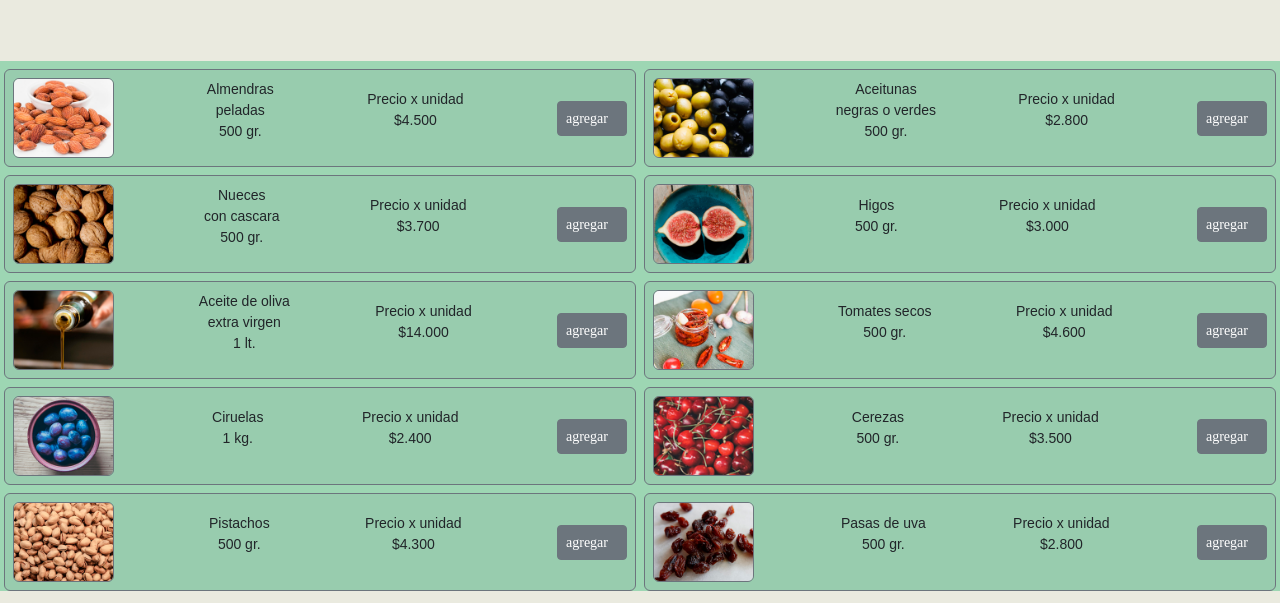
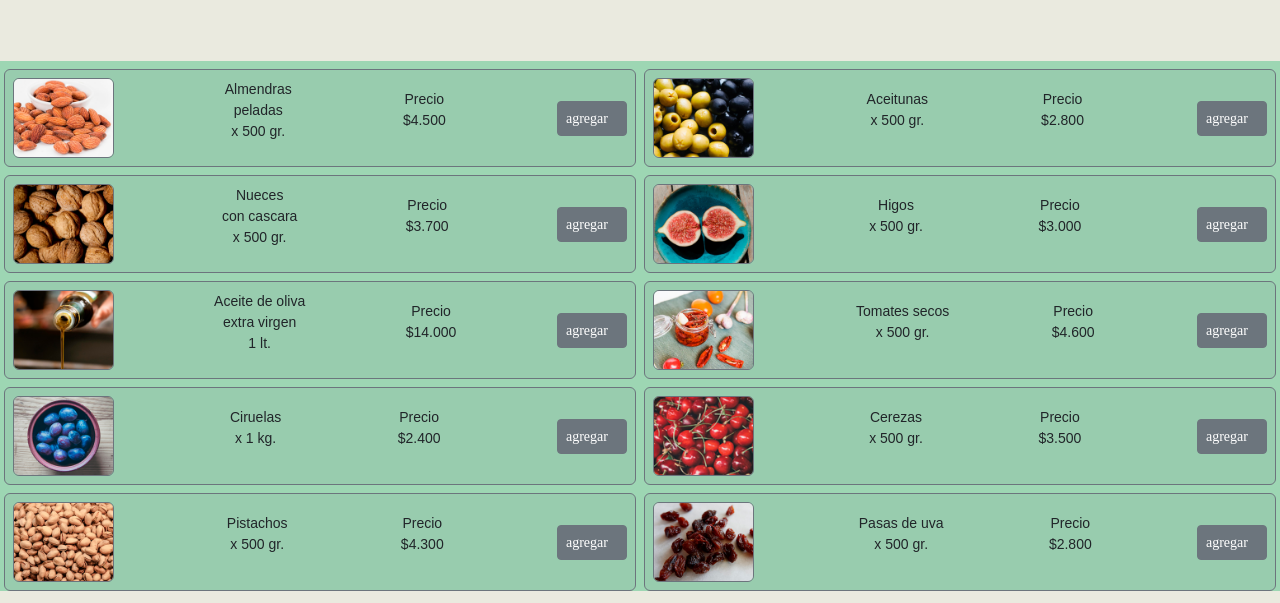
Before and after one commit to Sobrevivinsky/Organikaweb, a website: page pages/productos.html in a window 1280 px wide. Shown: the part 197-800 px from the top of the page. Drawn offline with nearby package versions, Linux system fonts and the light colour scheme.

Commit message:
version entrega final

```diff
--- a/pages/productos.html
+++ b/pages/productos.html
@@ -74,16 +74,16 @@
               <div class="col-12 col-md-6 col-lg-6 g-2">
                 <div class=" main__product--container p-2 bg-secondary bg-opacity-10 border border-secondary rounded align-items-center">
                   <img class="mt-0.5 border border-secondary rounded" src="../images/Productos/almendrasC_productos.jpg" height="80">
-                  <p class="main__product--text">Almendras<br>peladas<br>500 gr.</p>
-                  <p class="main__product--text">Precio x unidad<br>$4.500</p>
+                  <p class="main__product--text">Almendras<br>peladas<br>x 500 gr.</p>
+                  <p class="main__product--text">Precio<br>$4.500</p>
                   <button type="button" class="btn btn-secondary btn-sm main__button--product">agregar</button>
                 </div>
               </div>
               <div class="col-12 col-md-6 col-lg-6 g-2">
                 <div class=" main__product--container p-2 bg-secondary bg-opacity-10 border border-secondary rounded align-items-center">
                   <img class="mt-0.5 border border-secondary rounded" src="../images/Productos/aceitunasC_productos.jpg" height="80">
-                  <p class="main__product--text">Aceitunas<br>negras o verdes <br> 500 gr.</p>
-                  <p class="main__product--text">Precio x unidad<br>$2.800</p>
+                  <p class="main__product--text">Aceitunas<br>x 500 gr.</p>
+                  <p class="main__product--text">Precio<br>$2.800</p>
                   <button type="button" class="btn btn-secondary btn-sm main__button--product">agregar</button>
                 </div>
               </div>
@@ -92,16 +92,16 @@
               <div class="col-12 col-md-6 col-lg-6 g-2">
                 <div class=" main__product--container p-2 bg-secondary bg-opacity-10 border border-secondary rounded align-items-center">
                   <img class="mt-0.5 border border-secondary rounded" src="../images/Productos/nuecesC_productos.jpg" height="80">
-                  <p class="main__product--text">Nueces<br> con cascara <br> 500 gr.</p>
-                  <p class="main__product--text">Precio x unidad<br>$3.700</p>
+                  <p class="main__product--text">Nueces<br> con cascara <br>x 500 gr.</p>
+                  <p class="main__product--text">Precio<br>$3.700</p>
                   <button type="button" class="btn btn-secondary btn-sm main__button--product">agregar</button>
                 </div>
               </div>
               <div class="col-12 col-md-6 col-lg-6 g-2">
                 <div class=" main__product--container p-2 bg-secondary bg-opacity-10 border border-secondary rounded align-items-center">
                   <img class="mt-0.5 border border-secondary rounded" src="../images/Productos/higosC_productos.jpg" height="80">
-                  <p class="main__product--text">Higos<br> 500 gr.</p>
-                  <p class="main__product--text">Precio x unidad<br>$3.000</p>
+                  <p class="main__product--text">Higos<br>x 500 gr.</p>
+                  <p class="main__product--text">Precio<br>$3.000</p>
                   <button type="button" class="btn btn-secondary btn-sm main__button--product ">agregar</button>
                 </div>
               </div>
@@ -111,15 +111,15 @@
                 <div class=" main__product--container p-2 bg-secondary bg-opacity-10 border border-secondary rounded align-items-center">
                   <img  class="mt-0.5 border border-secondary rounded" src="../images/Productos/aceite_olivaC_productos.jpg" height="80">
                   <p class="main__product--text" >Aceite de oliva <br> extra virgen <br> 1 lt.</p>
-                  <p class="main__product--text">Precio x unidad<br>$14.000</p>
+                  <p class="main__product--text">Precio<br>$14.000</p>
                   <button type="button" class="btn btn-secondary btn-sm main__button--product">agregar</button>
                 </div>
               </div>
               <div class="col-12 col-md-6 col-lg-6 g-2">
                 <div class=" main__product--container p-2 bg-secondary bg-opacity-10 border border-secondary rounded align-items-center">
                   <img class="mt-0.5 border border-secondary rounded" src="../images/Productos/tomates_secosC_productos.jpg" height="80">
-                  <p class="main__product--text">Tomates secos<br>500 gr.</p>
-                  <p class="main__product--text">Precio x unidad<br>$4.600</p>
+                  <p class="main__product--text">Tomates secos<br>x 500 gr.</p>
+                  <p class="main__product--text">Precio<br>$4.600</p>
                   <button type="button" class="btn btn-secondary btn-sm main__button--product">agregar</button>
                 </div>
               </div>
@@ -128,16 +128,16 @@
               <div class="col-12 col-md-6 col-lg-6 g-2">
                 <div class=" main__product--container p-2 bg-secondary bg-opacity-10 border border-secondary rounded align-items-center">
                   <img class="mt-0.5 border border-secondary rounded" src="../images/Productos/ciruelasC_productos.jpg" height="80">
-                  <p class="main__product--text">Ciruelas<br>1 kg.</p>
-                  <p class="main__product--text">Precio x unidad<br>$2.400</p>
+                  <p class="main__product--text">Ciruelas<br>x 1 kg.</p>
+                  <p class="main__product--text">Precio<br>$2.400</p>
                   <button type="button" class="btn btn-secondary btn-sm main__button--product">agregar</button>
                 </div>
               </div>
               <div class="col-12 col-md-6 col-lg-6 g-2">
                 <div class=" main__product--container p-2 bg-secondary bg-opacity-10 border border-secondary rounded align-items-center">
                   <img class="mt-0.5 border border-secondary rounded" src="../images/Productos/cerezasC_productos.jpg" height="80">
-                  <p class="main__product--text">Cerezas<br> 500 gr.</p>
-                  <p class="main__product--text">Precio x unidad<br>$3.500</p>
+                  <p class="main__product--text">Cerezas<br>x 500 gr.</p>
+                  <p class="main__product--text">Precio<br>$3.500</p>
                   <button type="button" class="btn btn-secondary btn-sm main__button--product">agregar</button>
                 </div>
               </div>
@@ -146,16 +146,16 @@
               <div class="col-12 col-md-6 col-lg-6 g-2">
                 <div class=" main__product--container p-2 bg-secondary bg-opacity-10 border border-secondary rounded align-items-center">
                   <img class="mt-0.5 border border-secondary rounded" src="../images/Productos/pistachosC_productos.jpg" height="80">
-                  <p class="main__product--text">Pistachos<br>500 gr.</p>
-                  <p class="main__product--text">Precio x unidad<br>$4.300</p>
+                  <p class="main__product--text">Pistachos<br>x 500 gr.</p>
+                  <p class="main__product--text">Precio<br>$4.300</p>
                   <button type="button" class="btn btn-secondary btn-sm main__button--product">agregar</button>
                 </div>
               </div>
               <div class="col-12 col-md-6 col-lg-6 g-2">
                 <div class=" main__product--container p-2 bg-secondary bg-opacity-10 border border-secondary rounded align-items-center">
                   <img class="mt-0.5 border border-secondary rounded" src="../images/Productos/pasasC_productos.jpg" height="80">
-                  <p class="main__product--text">Pasas de uva<br>500 gr.</p>
-                  <p class="main__product--text">Precio x unidad<br>$2.800</p>
+                  <p class="main__product--text">Pasas de uva<br>x 500 gr.</p>
+                  <p class="main__product--text">Precio<br>$2.800</p>
                   <button type="button" class="btn btn-secondary btn-sm main__button--product">agregar</button>
                 </div>
               </div>
--- a/sass/styles-pages/_carrito.scss
+++ b/sass/styles-pages/_carrito.scss
@@ -273,3 +273,9 @@
     padding:10px;
 
 }
+
+.main__title--mediosdepago {
+
+    margin:1em;
+    font-size:18px;
+}
--- a/sass/styles-pages/_productos.scss
+++ b/sass/styles-pages/_productos.scss
@@ -44,3 +44,14 @@
 
 
 }
+
+@media (max-width:800px) {
+
+    .main__product--text {
+
+        font-size: 12px;
+        text-align:center;
+    }
+
+
+}
--- a/sass/styles-principales/_footer.scss
+++ b/sass/styles-principales/_footer.scss
@@ -118,7 +118,7 @@
     .footer__navbar--FAQs:hover {
 
         color:#f0e9a6;
-        font-size:10px;
+        font-size:9px;
     }
 
     .footer__text h4 {
```
Also changed, not shown: pages/carrito.html (+13 -2 lines), pages/contacto.html (+5 -5 lines), css/style.css, images/logos/MasterCard_logo1.png (added), images/logos/Visa_logo1.png (added), images/logos/mercadopago-logo3.png (added), 1 other file.
